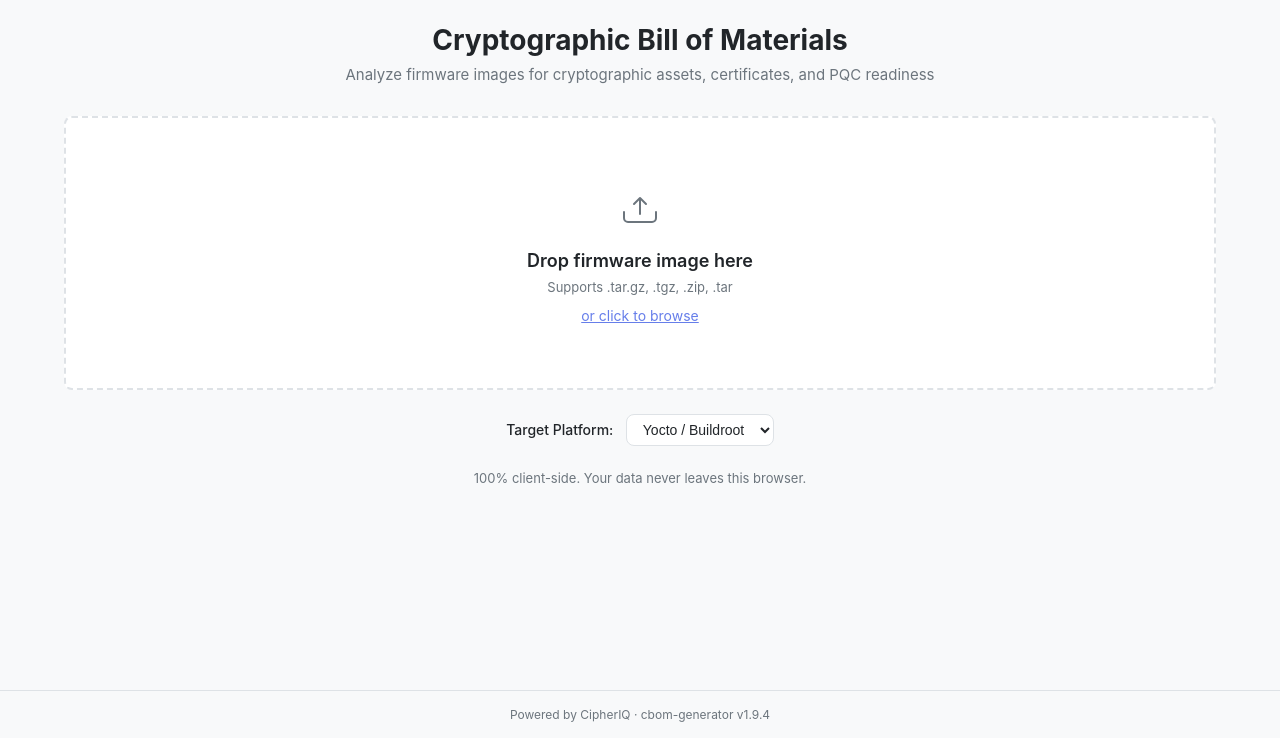
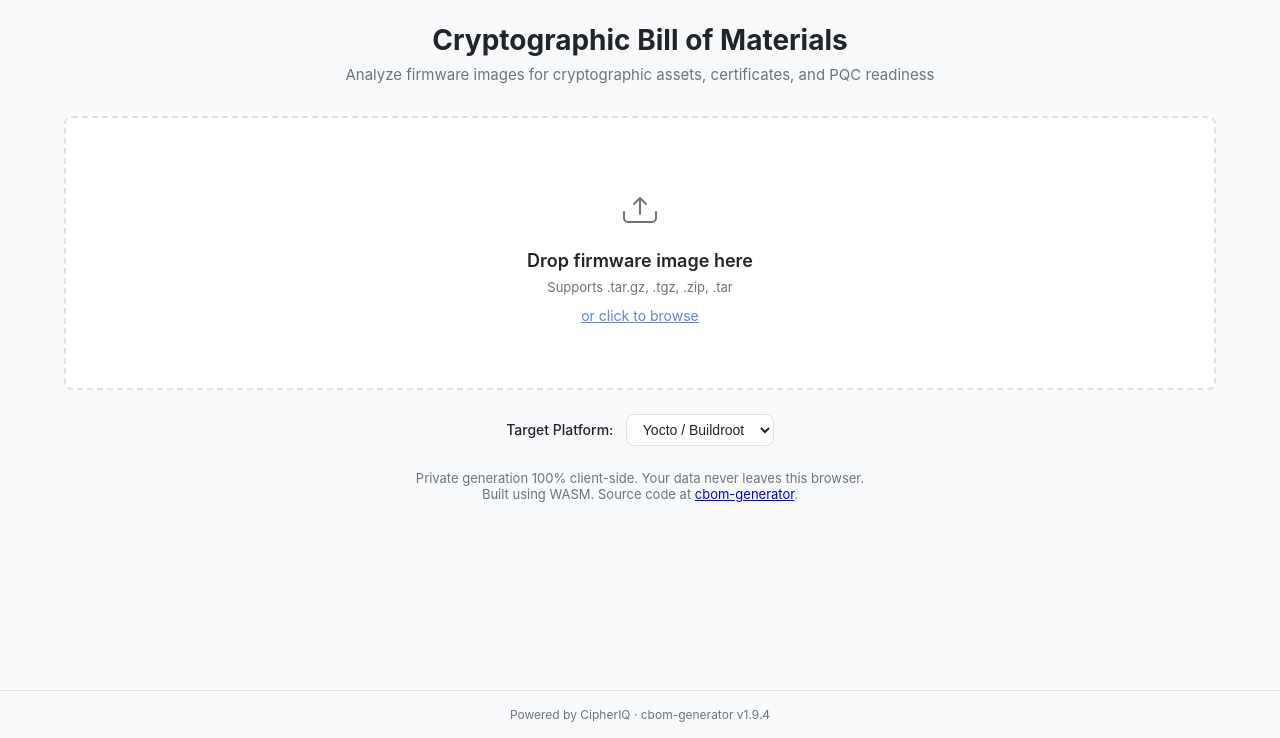
Before and after one commit to CipherIQ/cbom-generator, a website: page wasm/web/index.html in a window 1280 px wide. Shown: the part 62-800 px from the top of the page. Drawn offline with nearby package versions, Linux system fonts and the light colour scheme.

Commit message:
Fix privacy note HTML link and add source attribution
Corrected malformed anchor tag in privacy note and added GitHub
source link with proper href, target, and rel attributes. Rebuilt
the bundled scanner.html to include the fix.

```diff
--- a/wasm/web/index.html
+++ b/wasm/web/index.html
@@ -520,7 +520,8 @@ tr:hover td { background: color-mix(in srgb, var(--color-primary) 3%, var(--colo
             </select>
         </div>
 
-        <div class="privacy-note">100% client-side. Your data never leaves this browser.</div>
+        <div class="privacy-note">Private generation 100% client-side. Your data never leaves this browser.<br>
+        Built using WASM. Source code at <a href="https://github.com/CipherIQ/cbom-generator" target="_blank" rel="noopener">cbom-generator</a>.</div>
     </div>
 
     <!-- Scanning state -->
```
